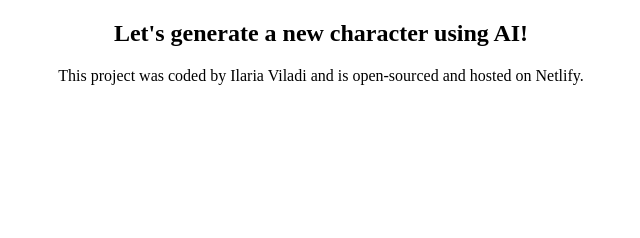
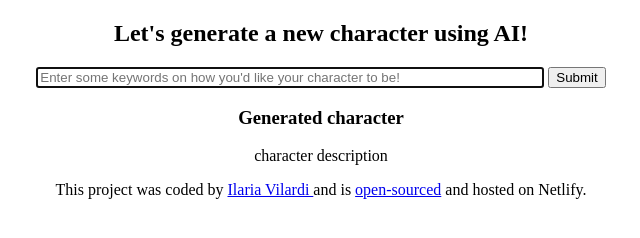
Before and after one commit to Yeobie/Character-Generator, a plain HTML site: page index.html in a window 1280 px wide. Shown: the whole page, without its empty margins (319-959 px from the left). Drawn offline with Linux system fonts and the light colour scheme.

Commit message:
Created basic HTML

```diff
--- a/index.html
+++ b/index.html
@@ -9,9 +9,40 @@
   <body>
     <h2>Let's generate a new character using AI!</h2>
 
+    <main>
+      <form>
+        <input
+          type="text"
+          placeholder="Enter some keywords on how you'd like your character to be!"
+          autofocus
+          autocomplete="off"
+          class="keywords"
+        />
+        <input type="submit" />
+      </form>
+
+      <div>
+        <h3>Generated character</h3>
+        <p>character description</p>
+      </div>
+    </main>
     <footer>
-      This project was coded by Ilaria Viladi and is open-sourced and hosted on
-      Netlify.
+      This project was coded by
+      <a
+        href="https://github.com/Yeobie"
+        target="_blank"
+        title="Ilaria Vilardi"
+      >
+        Ilaria Vilardi
+      </a>
+      and is
+      <a
+        href="https://github.com/Yeobie/Character-Generator"
+        target="_blank"
+        title="Github"
+        >open-sourced</a
+      >
+      and hosted on Netlify.
     </footer>
     <script src="src/index.js"></script>
   </body>
--- a/src/style.css
+++ b/src/style.css
@@ -1,3 +1,7 @@
 body {
   text-align: center;
 }
+
+.keywords {
+  width: 500px;
+}
```
